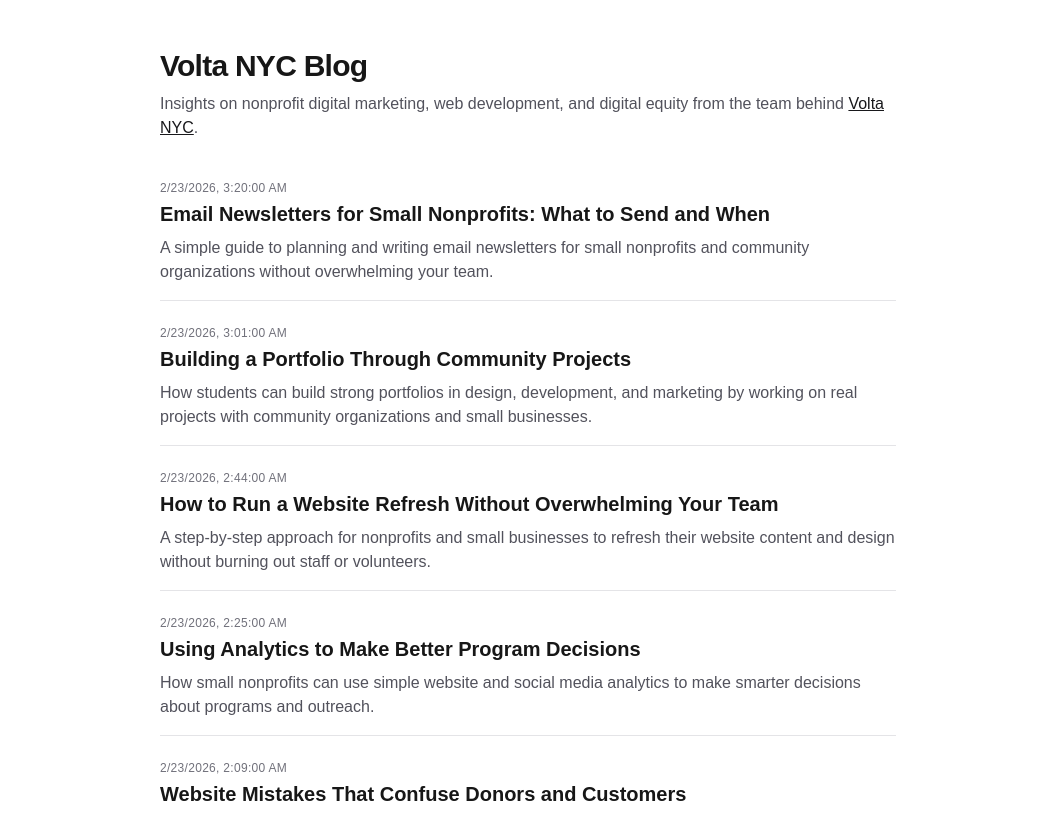
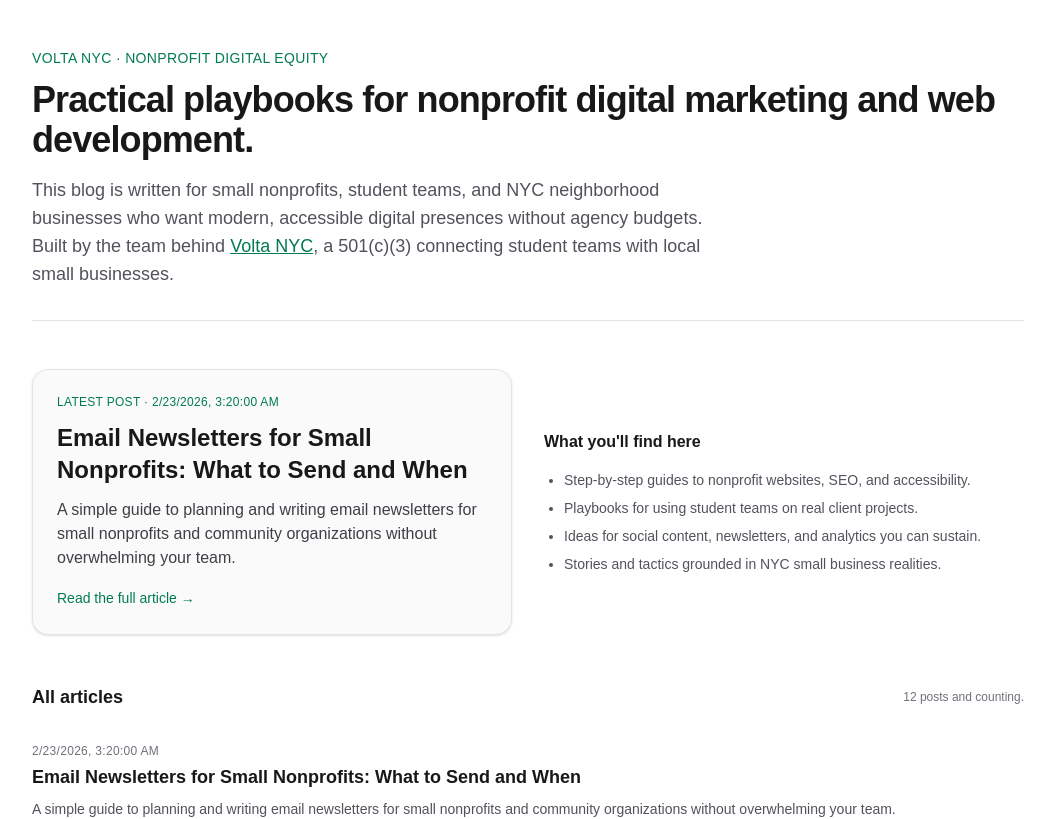
Before and after one commit to jacksonthehayes56-coder/blog, a Next.js app: page / in a window 1280 px wide. Shown: the top 819 px of the page, without its empty margins (112-1166 px from the left). Built offline with nearby package versions, Linux system fonts and the light colour scheme.

Commit message:
Improve homepage layout and link prominently to blog posts

```diff
--- a/app/page.tsx
+++ b/app/page.tsx
@@ -4,41 +4,99 @@
 export default function Home() {
   const posts = getAllPosts();
 
+  const [latest, ...rest] = posts;
+
   return (
-    <main className="mx-auto max-w-3xl px-4 py-12">
-      <header className="mb-10">
-        <h1 className="text-3xl font-semibold tracking-tight">Volta NYC Blog</h1>
-        <p className="mt-2 text-zinc-600 dark:text-zinc-400">
-          Insights on nonprofit digital marketing, web development, and digital equity from
-          the team behind {""}
+    <main className="mx-auto max-w-5xl px-4 py-12">
+      <header className="mb-12 border-b border-zinc-200 pb-8">
+        <p className="text-sm font-medium tracking-wide text-emerald-700 uppercase">
+          Volta NYC · Nonprofit Digital Equity
+        </p>
+        <h1 className="mt-3 text-4xl font-semibold tracking-tight text-zinc-900 dark:text-zinc-50">
+          Practical playbooks for nonprofit digital marketing and web development.
+        </h1>
+        <p className="mt-4 max-w-2xl text-lg text-zinc-600 dark:text-zinc-400">
+          This blog is written for small nonprofits, student teams, and NYC neighborhood
+          businesses who want modern, accessible digital presences without agency budgets.
+          Built by the team behind {" "}
           <a
             href="https://voltanyc.org"
-            className="font-medium text-zinc-900 underline dark:text-zinc-100"
+            className="font-medium text-emerald-700 underline dark:text-emerald-400"
           >
             Volta NYC
           </a>
-          .
+          , a 501(c)(3) connecting student teams with local small businesses.
         </p>
       </header>
 
-      <section className="space-y-6">
+      {latest && (
+        <section className="mb-12 grid gap-8 md:grid-cols-2">
+          <article className="rounded-2xl border border-zinc-200 bg-zinc-50 p-6 shadow-sm dark:border-zinc-800 dark:bg-zinc-900/40">
+            <p className="text-xs font-medium uppercase tracking-wide text-emerald-700">
+              Latest Post · {new Date(latest.date).toLocaleString()}
+            </p>
+            <h2 className="mt-3 text-2xl font-semibold text-zinc-900 dark:text-zinc-50">
+              <Link href={`/blog/${latest.slug}`} className="hover:underline">
+                {latest.title}
+              </Link>
+            </h2>
+            <p className="mt-3 text-zinc-700 dark:text-zinc-300">{latest.description}</p>
+            <div className="mt-4">
+              <Link
+                href={`/blog/${latest.slug}`}
+                className="inline-flex items-center text-sm font-medium text-emerald-700 hover:text-emerald-800 dark:text-emerald-400"
+              >
+                Read the full article
+                <span className="ml-1" aria-hidden>
+                  →
+                </span>
+              </Link>
+            </div>
+          </article>
+
+          <div className="space-y-4 self-center text-sm text-zinc-600 dark:text-zinc-400">
+            <h3 className="text-base font-semibold text-zinc-900 dark:text-zinc-50">
+              What you&apos;ll find here
+            </h3>
+            <ul className="list-disc space-y-2 pl-5">
+              <li>Step-by-step guides to nonprofit websites, SEO, and accessibility.</li>
+              <li>Playbooks for using student teams on real client projects.</li>
+              <li>Ideas for social content, newsletters, and analytics you can sustain.</li>
+              <li>Stories and tactics grounded in NYC small business realities.</li>
+            </ul>
+          </div>
+        </section>
+      )}
+
+      <section aria-label="All posts" className="space-y-4">
+        <div className="flex items-center justify-between">
+          <h2 className="text-lg font-semibold text-zinc-900 dark:text-zinc-50">
+            All articles
+          </h2>
+          <p className="text-xs text-zinc-500">{posts.length} posts and counting.</p>
+        </div>
+
+        <div className="divide-y divide-zinc-200 dark:divide-zinc-800">
           {posts.map((post) => (
-          <article key={post.slug} className="border-b border-zinc-200 pb-4 last:border-0">
+            <article key={post.slug} className="py-4">
               <p className="text-xs uppercase tracking-wide text-zinc-500">
                 {new Date(post.date).toLocaleString()}
               </p>
-            <h2 className="mt-1 text-xl font-semibold">
+              <h3 className="mt-1 text-lg font-semibold text-zinc-900 dark:text-zinc-50">
                 <Link href={`/blog/${post.slug}`} className="hover:underline">
                   {post.title}
                 </Link>
-            </h2>
-            <p className="mt-2 text-zinc-600 dark:text-zinc-400">{post.description}</p>
+              </h3>
+              <p className="mt-2 text-sm text-zinc-600 dark:text-zinc-400">
+                {post.description}
+              </p>
             </article>
           ))}
 
           {posts.length === 0 && (
-          <p className="text-zinc-500">No posts yet. Check back soon.</p>
+            <p className="py-4 text-sm text-zinc-500">No posts yet. Check back soon.</p>
           )}
+        </div>
       </section>
     </main>
   );
```
Lines whose indentation alone changed are shown as unchanged.
